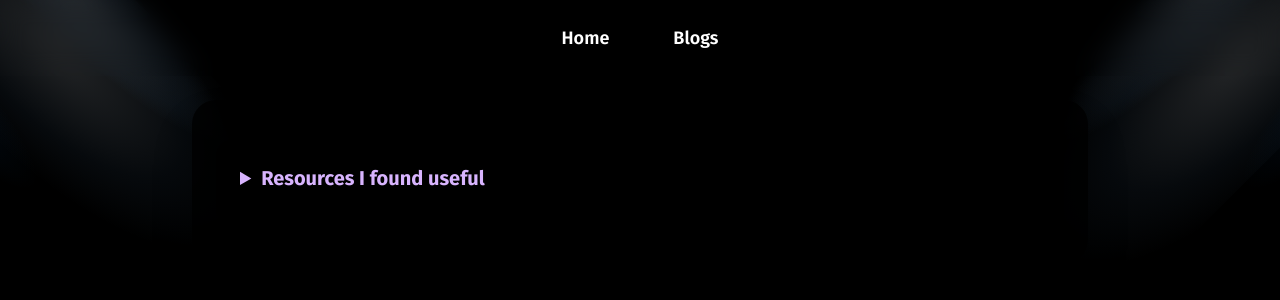
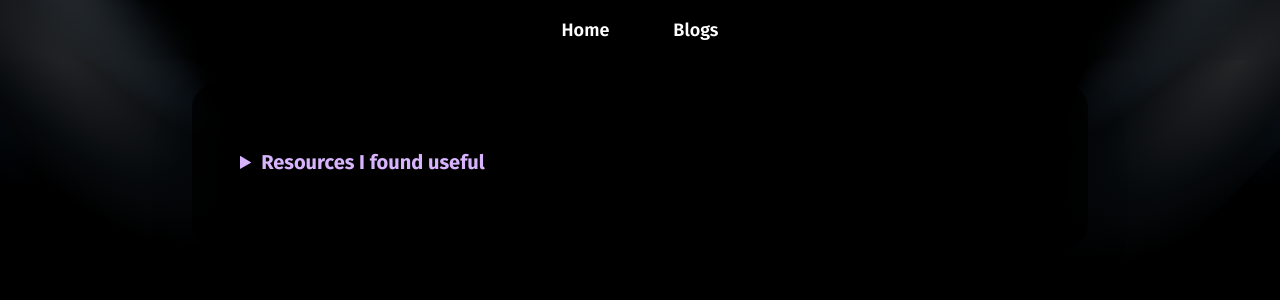
Before and after one commit to whysooharsh/portfolio, a React (Vite) app: page /blogs in a window 1280 px wide. Shown: the top 300 px of the page. Built offline with nearby package versions, Linux system fonts and the light colour scheme.

Commit message:
fix : padding

```diff
--- a/src/App.tsx
+++ b/src/App.tsx
@@ -78,7 +78,7 @@ function MainPage() {
       <div className="relative z-10 flex justify-center">
         <div className="lg:w-[50%] w-[70%] max-w-5xl px-6">
           <ScrollProgress />
-          <div className="w-full flex justify-center items-center py-2 sticky top-0 z-40 bg-transparent bg-opacity-80 backdrop-blur-md">
+          <div className="w-full flex justify-center items-center py-4 sticky top-0 z-40 bg-transparent bg-opacity-80 backdrop-blur-md">
             <div className="flex gap-8 sm:gap-16 text-lg sm:text-xl md:text-lg">
               <a href="#home" className="text-white hover:text-purple-300 transition-colors font-semibold">
                 <ScrambleIn
--- a/src/Blogs.tsx
+++ b/src/Blogs.tsx
@@ -1,5 +1,6 @@
 import { Spotlight } from "./components/spotlight-new.tsx";
 import { Link } from "react-router-dom";
+import ScrambleIn from "./components/ScrambleIn.tsx";
 
 export const Blogs = () => {
   return (
@@ -8,19 +9,29 @@ export const Blogs = () => {
         <Spotlight />
       </div>
 
-      <div className="w-full flex justify-center items-center py-6 sticky top-0 z-40 bg-transparent bg-opacity-80 backdrop-blur-md">
+      <div className="w-full flex justify-center items-center py-4 sticky top-0 z-40 bg-transparent bg-opacity-80 backdrop-blur-md">
         <div className="flex gap-8 sm:gap-16 text-lg sm:text-xl md:text-lg">
           <Link
             to="/"
             className="text-white hover:text-purple-300 transition-colors font-semibold"
           >
-            Home
+            <ScrambleIn
+              text="Home"
+              scrambleSpeed={30}
+              className="text-white"
+              scrambledClassName="text-purple-300"
+            />
           </Link>
           <Link
             to="/blogs"
             className="text-white hover:text-purple-300 transition-colors font-semibold"
           >
-            Blogs
+            <ScrambleIn
+              text="Blogs"
+              scrambleSpeed={30}
+              className="text-white"
+              scrambledClassName="text-purple-300"
+            />
           </Link>
         </div>
       </div>
```
